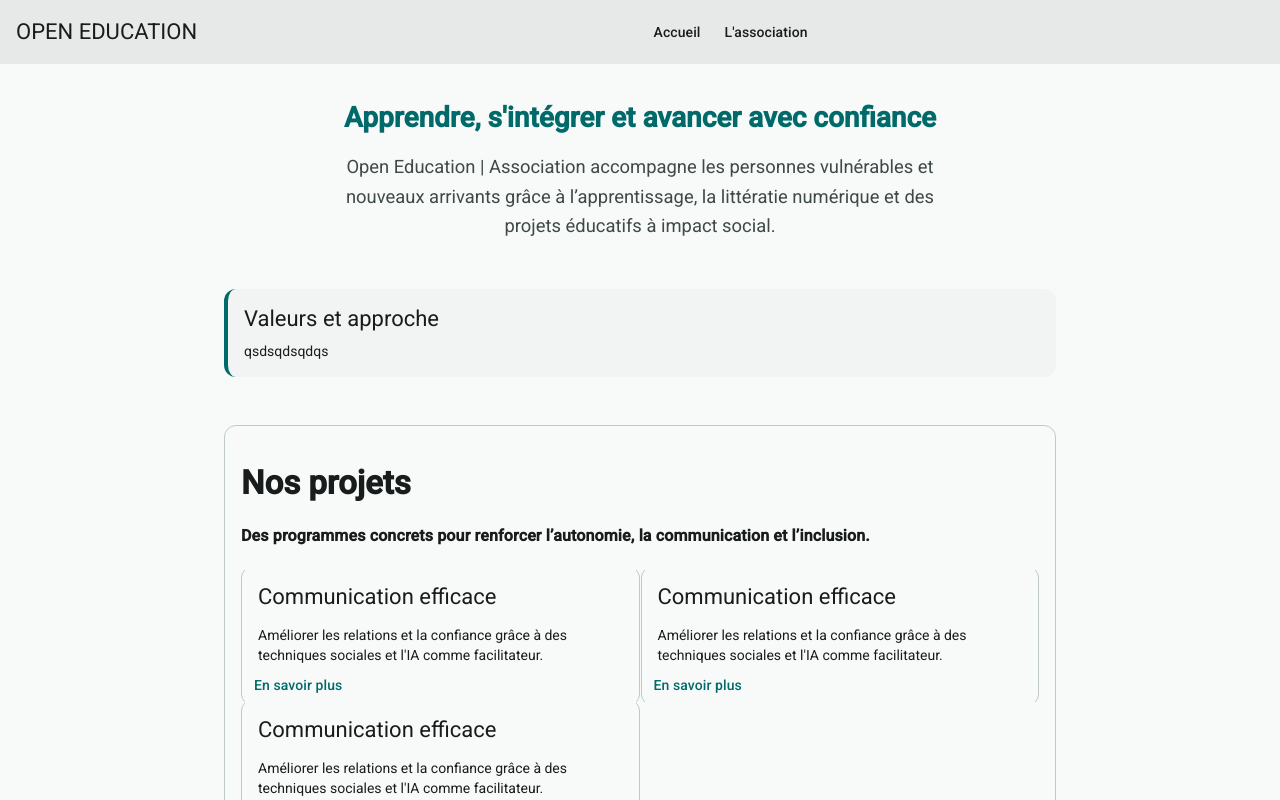
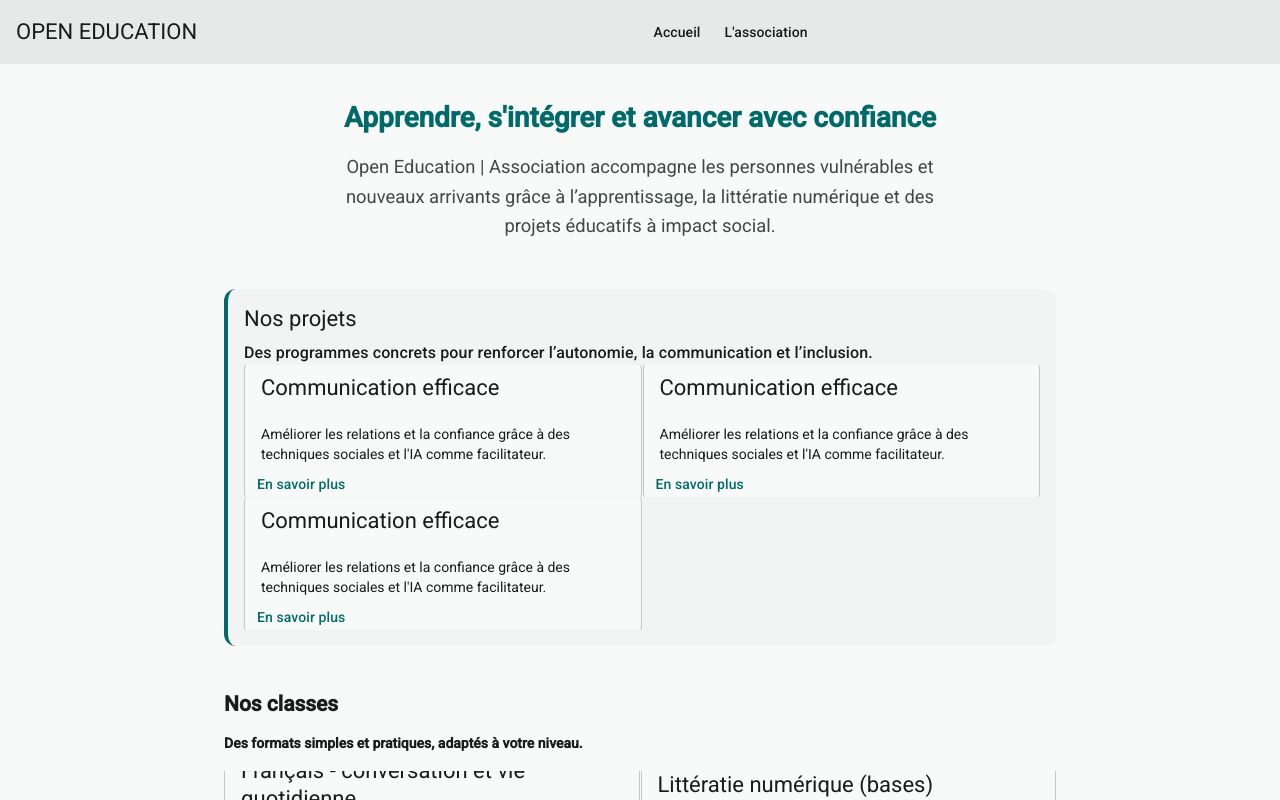
Before and after one commit to AntoineHazebrouck/open-education, an Angular app in the folder open-education-frontend/: page / in a window 1280 px wide. Built offline with nearby package versions, Linux system fonts and the light colour scheme.

Commit message:
moved content to card

```diff
--- a/open-education-frontend/src/app/components/pages/home/home.html
+++ b/open-education-frontend/src/app/components/pages/home/home.html
@@ -10,16 +10,12 @@
 
 <mat-card class="left-bordered-card">
 	<mat-card-header>
-		<mat-card-title>Valeurs et approche</mat-card-title>
+		<mat-card-title>Nos projets</mat-card-title>
+		<mat-card-subtitle>
+			Des programmes concrets pour renforcer l’autonomie, la communication et l’inclusion.
+		</mat-card-subtitle>
 	</mat-card-header>
 	<mat-card-content>
-		qsdsqdsqdqs
-	</mat-card-content>
-</mat-card>
-
-
-<app-content-section-card [title]="`Nos projets`"
-	[subtitle]="`Des programmes concrets pour renforcer l’autonomie, la communication et l’inclusion.`">
 		<mat-grid-list cols="2" rowHeight="3:1">
 			<mat-grid-tile>
 				<mat-card class="project-card" appearance="outlined">
@@ -70,7 +66,9 @@
 				</mat-card>
 			</mat-grid-tile>
 		</mat-grid-list>
-</app-content-section-card>
+	</mat-card-content>
+</mat-card>
+
 
 <app-content-section [title]="`Nos classes`" [subtitle]="`Des formats simples et pratiques, adaptés à votre niveau.`">
 
```
Lines whose indentation alone changed are shown as unchanged.
